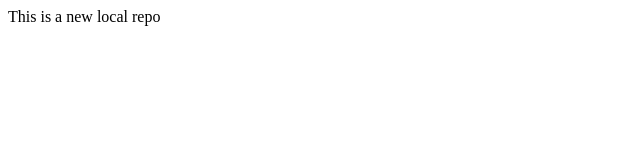
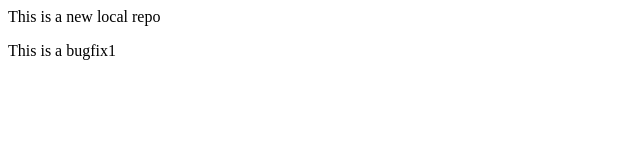
Before and after one commit to saurabhsumanyadav/localRepo, a plain HTML site: page index.html in a window 1280 px wide. Shown: the whole page, without its empty margins (0-640 px from the left). Drawn offline with Linux system fonts and the light colour scheme.

Commit message:
Add bugfix1

```diff
--- a/index.html
+++ b/index.html
@@ -1 +1,2 @@
 <p> This is a new local repo </p>
+<p> This is a bugfix1 </p>
```
